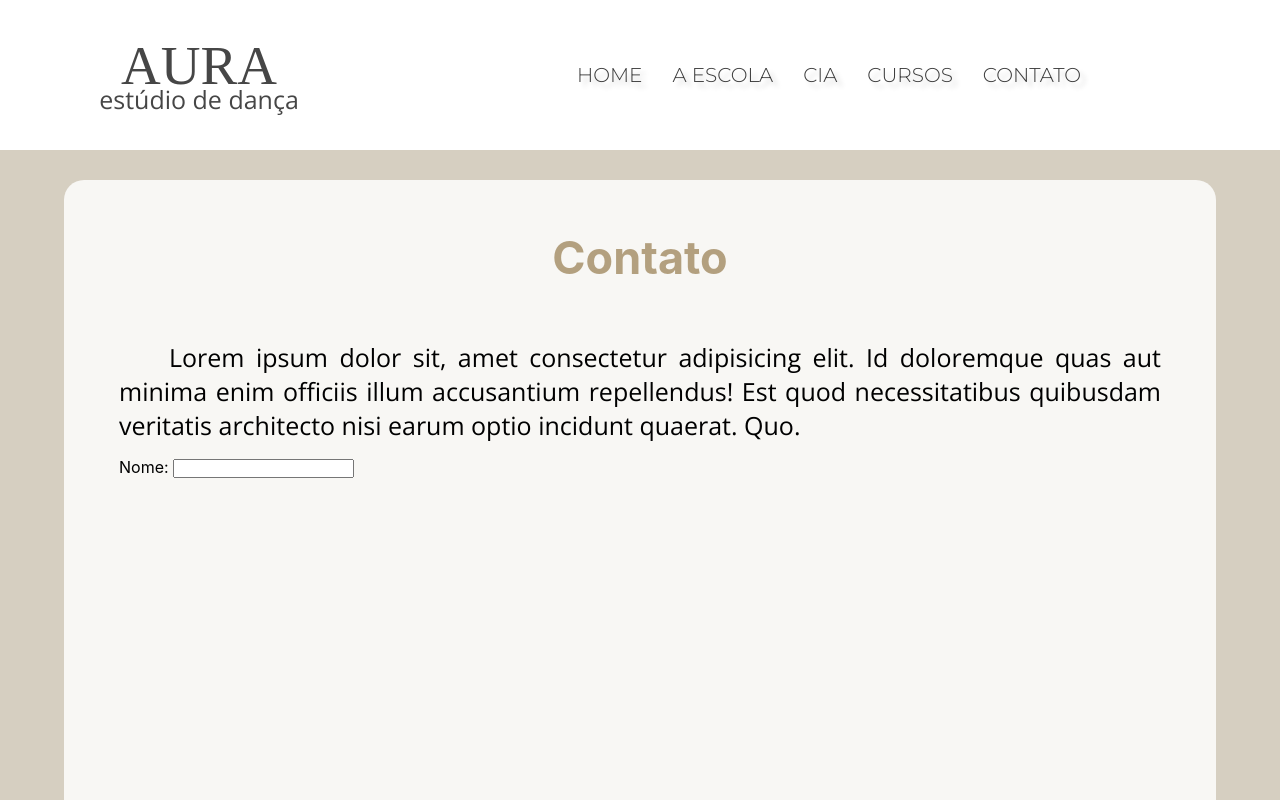
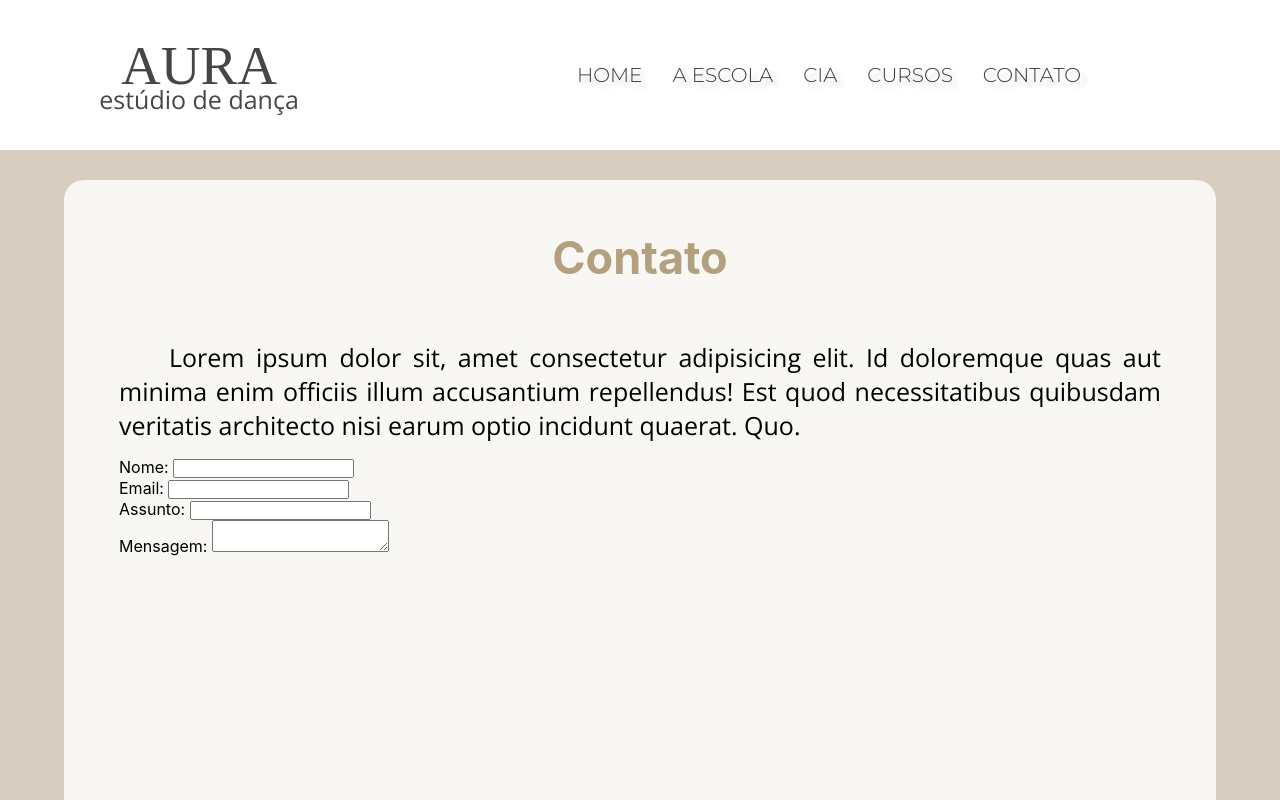
Before and after one commit to caiokeidi/EscolaDanca_FRONT, a React (Create React App) app in the folder escoladanca/: page /contato in a window 1280 px wide. Shown: the top 800 px of the page. Built offline with nearby package versions, Linux system fonts and the light colour scheme.

Commit message:
feat: Contato Page add new fields

```diff
--- a/escoladanca/src/paginas/Contato/Contato.jsx
+++ b/escoladanca/src/paginas/Contato/Contato.jsx
@@ -17,14 +17,28 @@ const Contato = () => {
                     nisi earum optio incidunt quaerat. Quo.
                 </p>
 
+                <div className='page-form-area'>
+                    <form action='' className='page-form'>
+                        <div className='page-form-row'>
+                            <label to='nome'>Nome: </label>
+                            <input type='text' name='nome' className='page-form-field'></input>
+                        </div>
+                        <div className='page-form-row'>
+                            <label to='email'>Email: </label>
+                            <input type='email' name='email' className='page-form-field'></input>
+                        </div>
+                        <div className='page-form-row'>
+                            <label to='assunto'>Assunto: </label>
+                            <input type='text' name='assunto' className='page-form-field'></input>
+                        </div>
+                        <div className='page-form-row'>
+                            <label to='mensagem'>Mensagem: </label>
+                            <textarea name='mensagem' className='page-form-textarea'></textarea>
+                        </div>
+                    </form>
 
-                <form action='' className='page-form'>
-                    <div className='page-form-row'>
-                        <label to='nome'>Nome: </label>
-                        <input type='text' name='nome' className='page-form-field'></input>
-                    </div>
+                </div>
 
-                </form>
 
 
                 </div>
```
